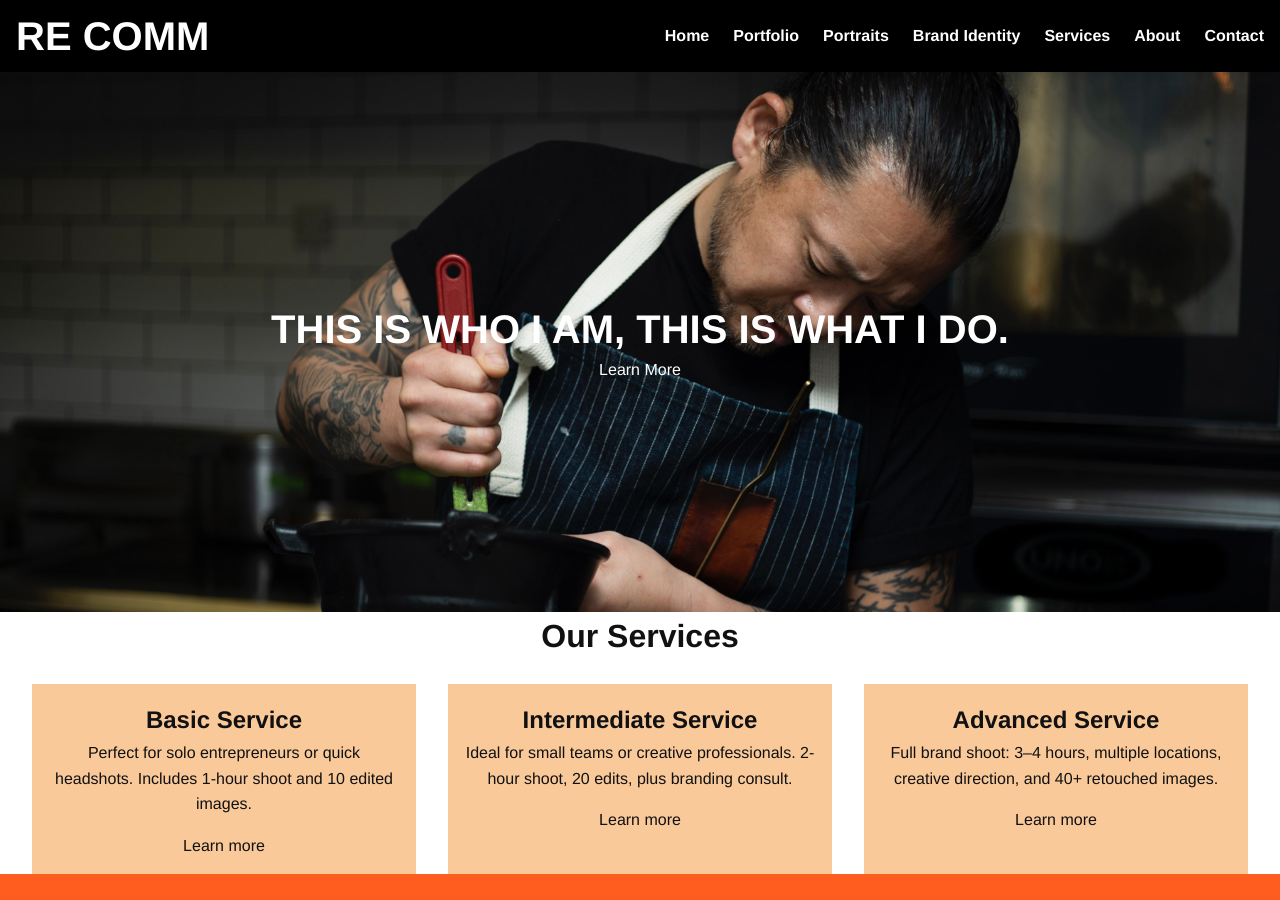
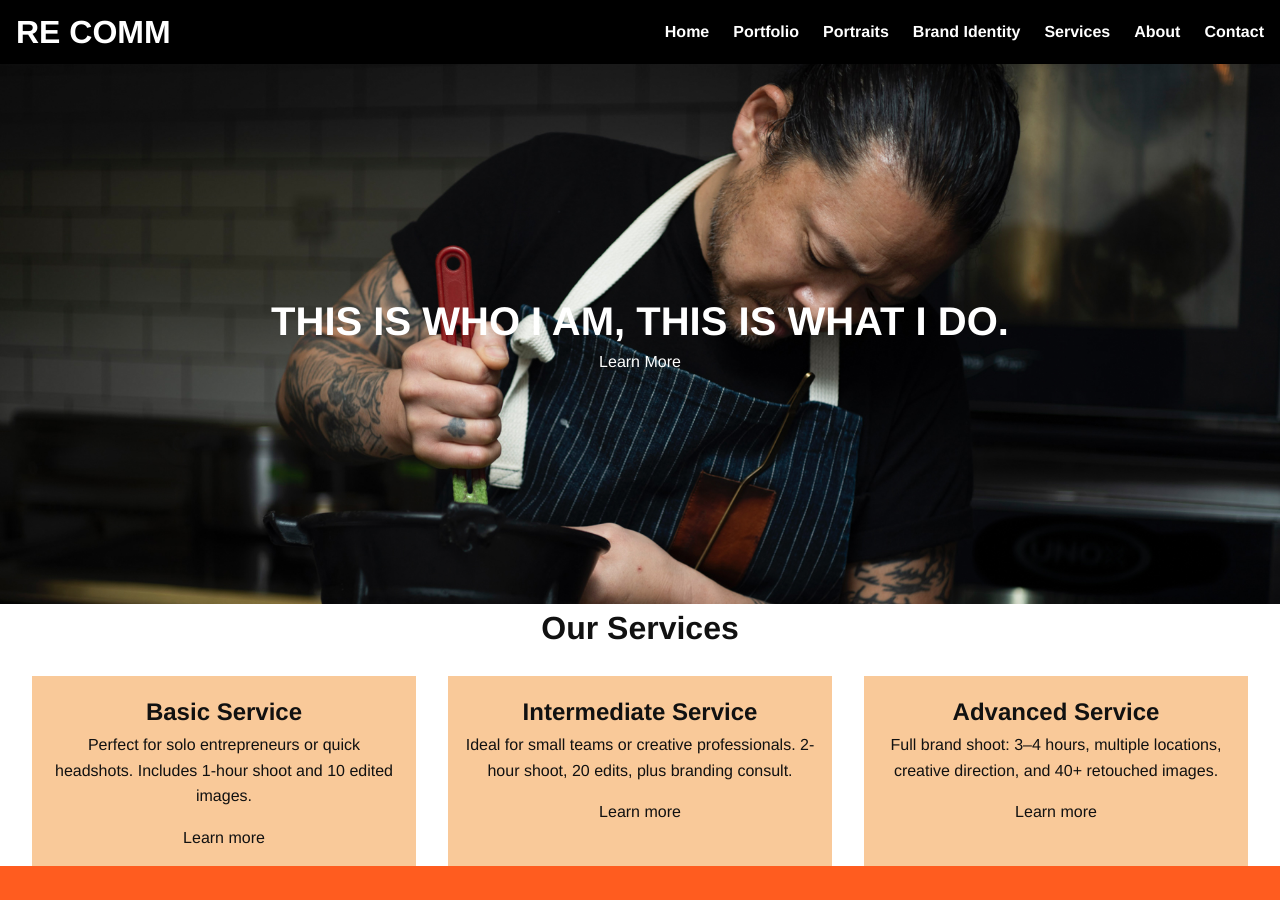
Before and after one commit to re-comm/my-portfolio, a Jekyll site: the page built from index.html, in a window 1280 px wide and 900 px high. Built offline with Jekyll 4.4.1, drawn with Linux system fonts in a browser that asks for light colours.

Commit message:
Update nav.html

```diff
--- a/_includes/nav.html
+++ b/_includes/nav.html
@@ -1,9 +1,9 @@
 <!-- _includes/nav.html -->
 <nav class="navbar">
   <div class="nav-container">
-    <h1 class="logo">
+    <h2 class="logo">
       <a href="{{ '/' | relative_url }}">RE COMM</a>
-    </h1>
+    </h2>
 
     <ul class="nav-links">
       <li><a href="{{ '/' | relative_url }}">Home</a></li>
```
